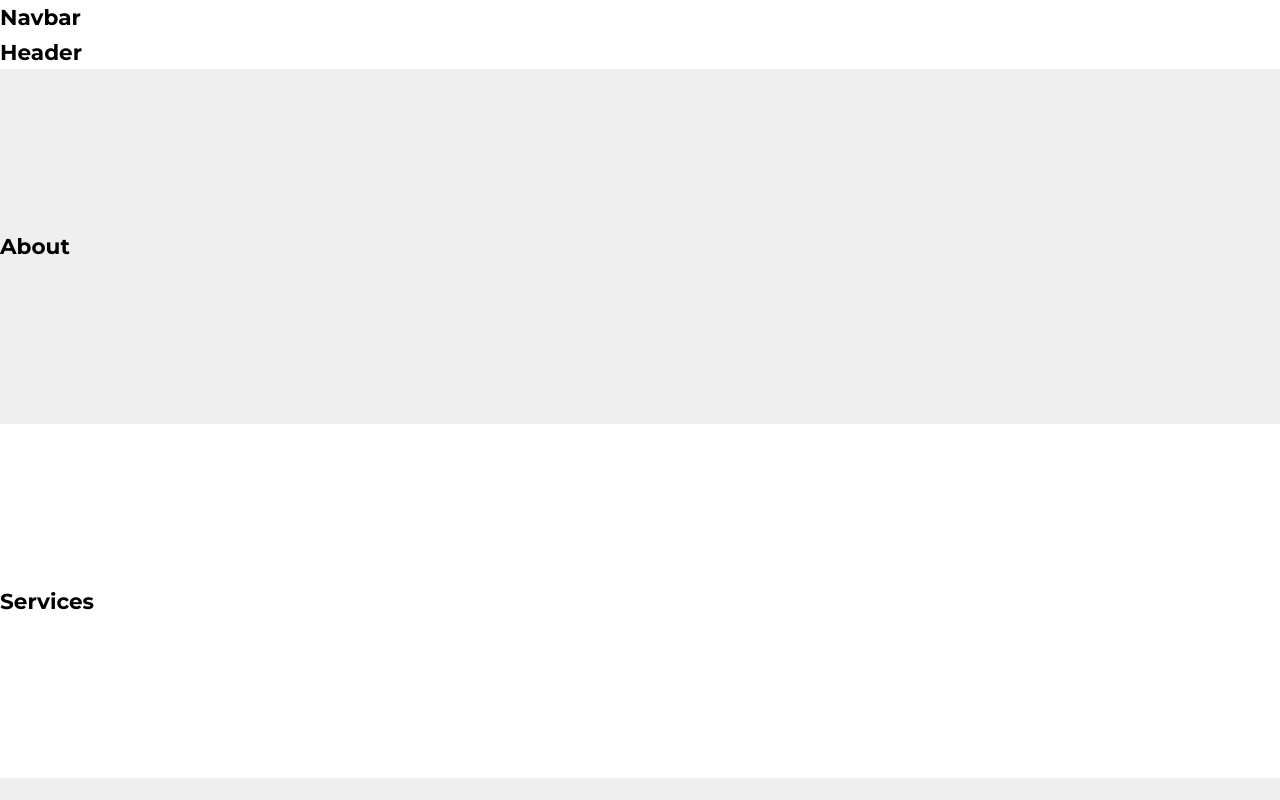
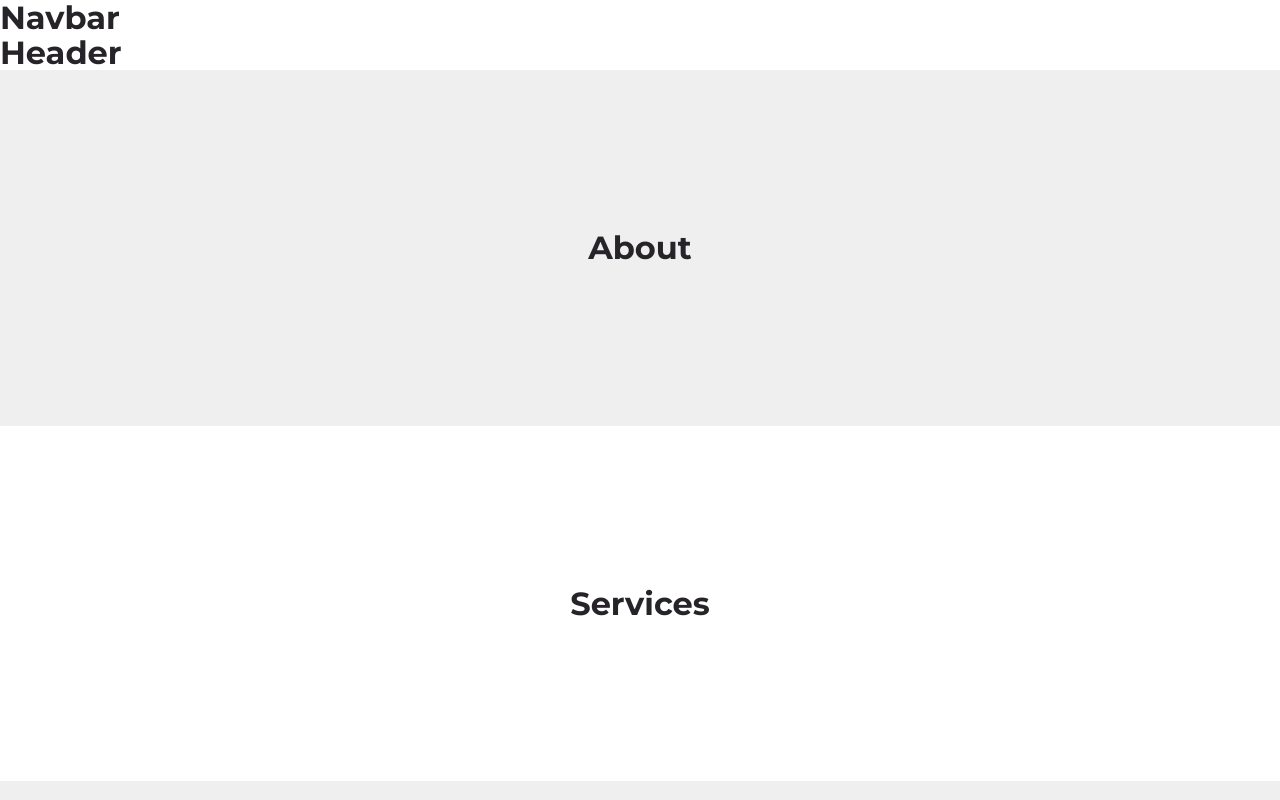
Before and after one commit to andydangit/ProfileV2, a React (Create React App) app: page / in a window 1280 px wide. Shown: the top 800 px of the page. Built offline with nearby package versions, Linux system fonts and the light colour scheme.

Commit message:
added more section and heading style

```diff
--- a/src/index.css
+++ b/src/index.css
@@ -50,14 +50,64 @@ body {
   max-width: 1920px;
 }
 
-
 /* section class  */
-section{
-    padding: 10rem 0;
-    background-color: var(--color-light);
-    transition: var(--transition);
+section {
+  padding: 10rem 0;
+  background-color: var(--color-light);
+  transition: var(--transition);
 }
 
-section:nth-child(even){
-    background-color: var(--color-white);
+section:nth-child(even) {
+  background-color: var(--color-white);
 }
+
+section > h2 {
+  text-align: center;
+}
+
+section > p {
+  text-align: center;
+  margin: 0.5rem auto 4rem;
+  width: 40%;
+}
+
+/* section styles  */
+a {
+  color: var(--color-white);
+  transition: var(--transition);
+}
+
+/* heading style  */
+h1,
+h2,
+h3,
+h4,
+h5,
+h6 {
+  line-height: 1.1;
+  color: var(--color-black);
+}
+
+h1 {
+  font-size: 3rem;
+}
+
+h2 {
+  font-size: 2rem;
+}
+
+h3{
+    font-size: 1.6rem;
+}
+
+h4{
+    font-size: 1.1rem;
+}
+
+h5{
+    font-size: 0.95rem;
+}
+
+h6{
+    font-size: 0.8rem;
+}
```
